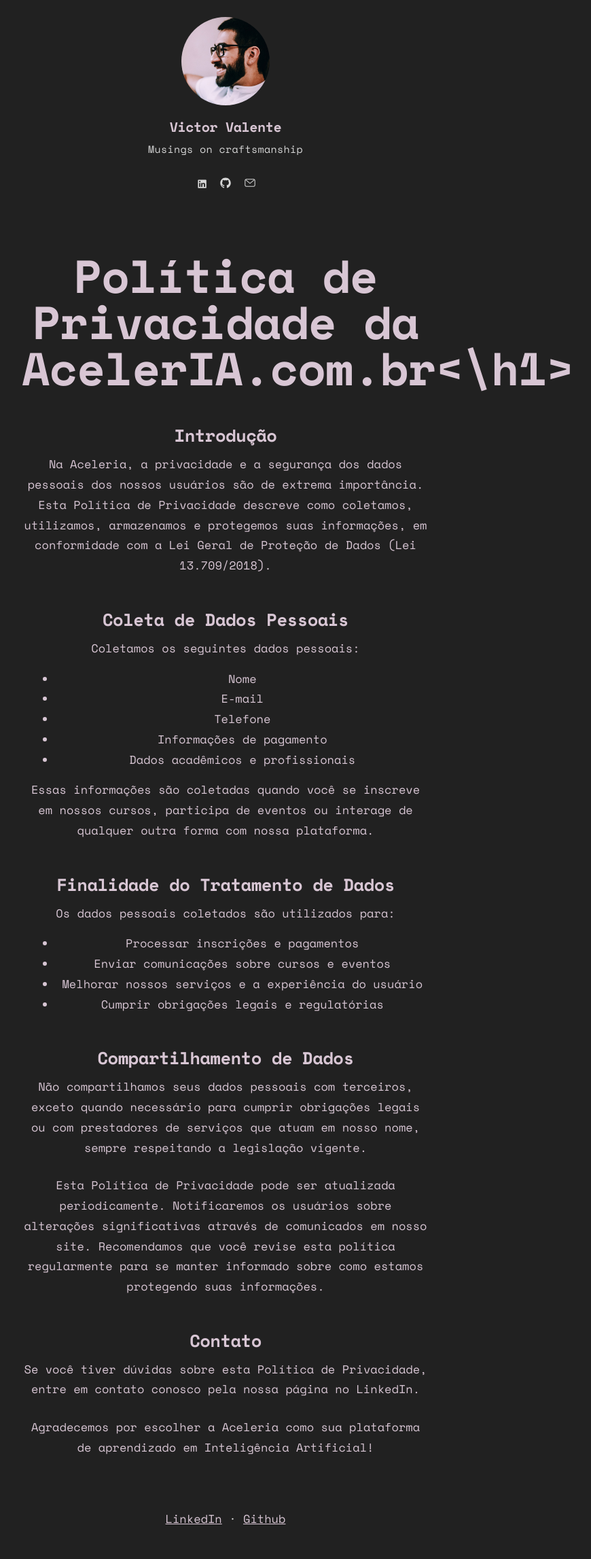
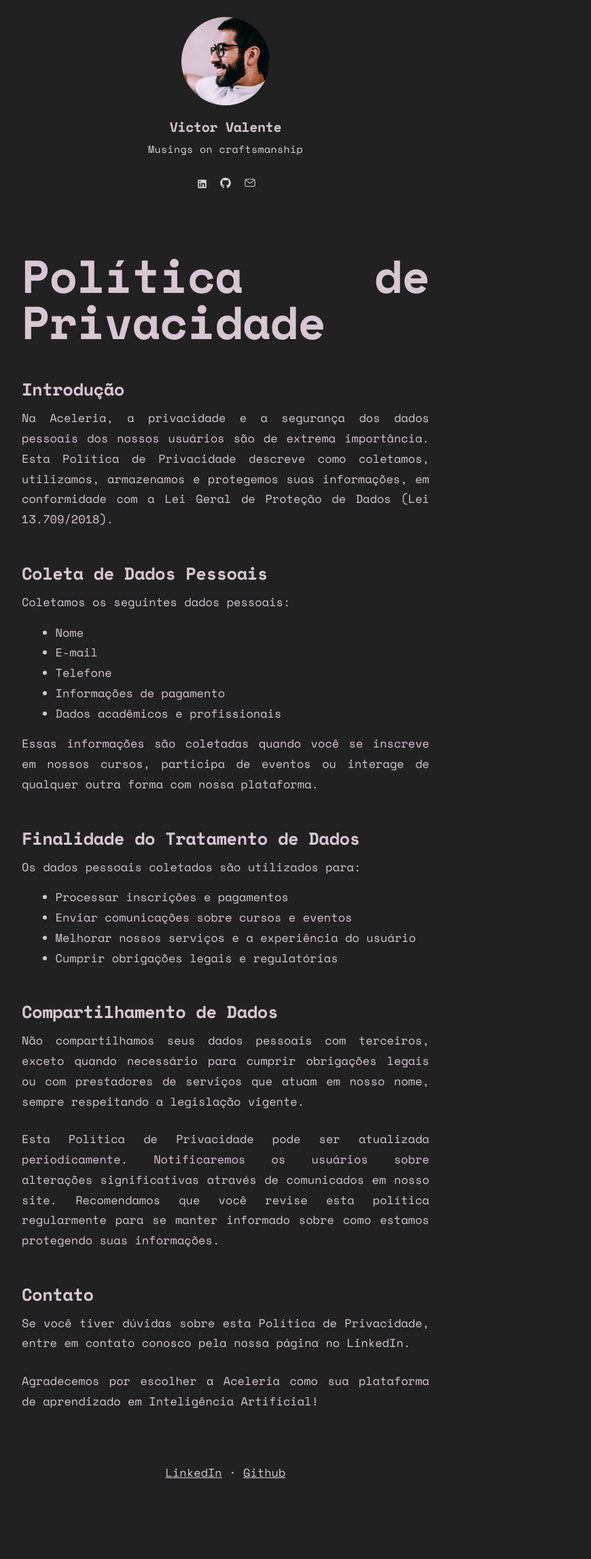
Before and after one commit to victorvalentee/victorvalentee.github.io, a Jekyll site: the page built from politica_privacidade.html, in a window 1280 px wide. Shown: the whole page at 68% size, without its empty margins (308-1178 px from the left). Built offline with Jekyll 4.4.1, drawn with Linux system fonts in a browser that asks for light colours; after the commit the page ends 2226 px from its top, so only the background shows below that.

Commit message:
Update politica_privacidade.html

```diff
--- a/politica_privacidade.html
+++ b/politica_privacidade.html
@@ -7,8 +7,9 @@
   .container {
     margin: 10px auto;
     max-width: 600px;
-    text-align: center;
+    text-align: justify;
   }
+
   h1 {
     margin: 30px 0;
     font-size: 4em;
@@ -18,7 +19,7 @@
 </style>
 
 <div class="container">
-  <h1>Política de Privacidade da AcelerIA.com.br<\h1>
+  <h1>Política de Privacidade</h1>
 
   <h2>Introdução</h2>
   <p>Na Aceleria, a privacidade e a segurança dos dados pessoais dos nossos usuários são de extrema importância. Esta Política de Privacidade descreve como coletamos, utilizamos, armazenamos e protegemos suas informações, em conformidade com a Lei Geral de Proteção de Dados (Lei 13.709/2018).</p>
```
